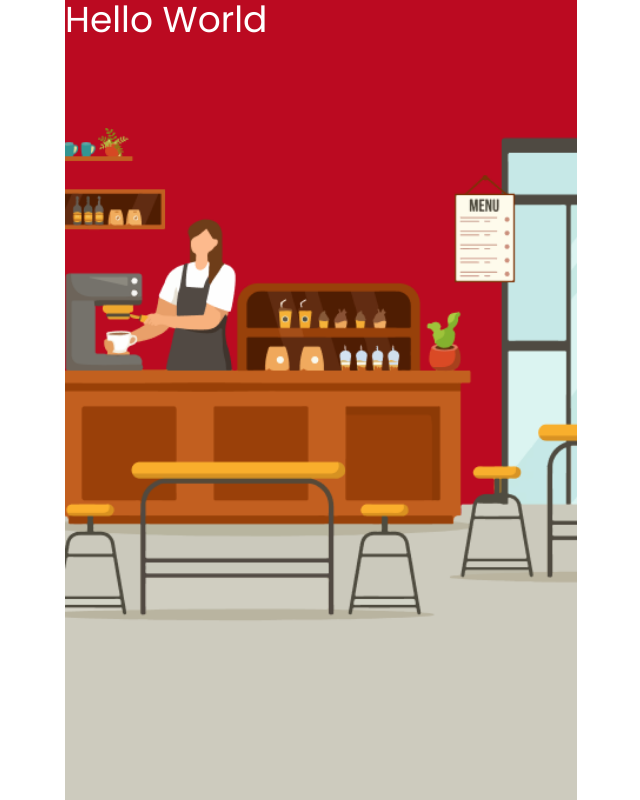
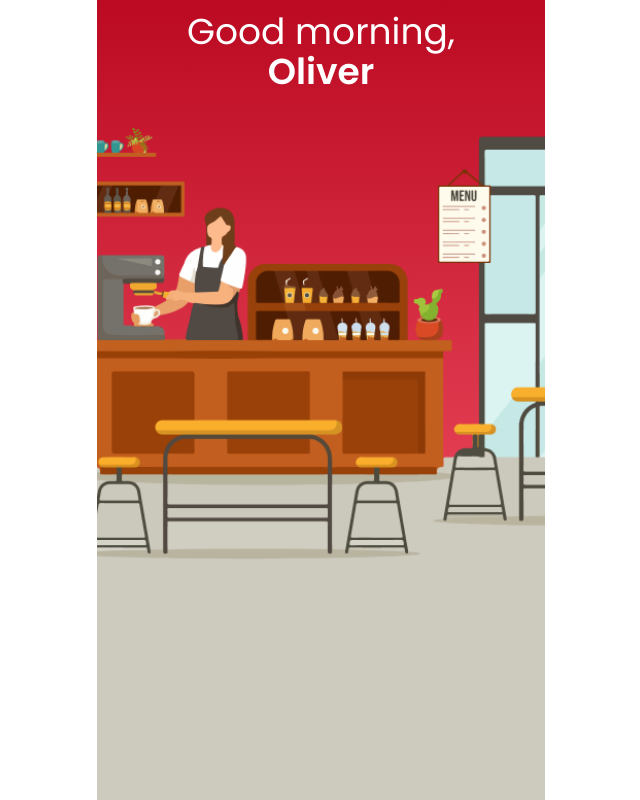
Before and after one commit to olinoles/coffee-nation, a React (Create React App) app: page / in a window 1280 px wide. Shown: the whole page, without its empty margins (319-959 px from the left). Built offline with nearby package versions, Linux system fonts and the light colour scheme.

Commit message:
Fix layout, add home

```diff
--- a/src/App.tsx
+++ b/src/App.tsx
@@ -1,14 +1,15 @@
 import React from "react";
 import "./App.css";
 
-import { Layout } from "./pages/HomeLayout";
+import { HomeLayout } from "./pages/HomeLayout";
+import { HomePage } from "./pages/HomePage";
 
 function App() {
   return (
     <div className="App flex h-screen">
-      <Layout>
-        <h1 className="text-white text-4xl">Hello World</h1>
-      </Layout>
+      <HomeLayout>
+        <HomePage />
+      </HomeLayout>
     </div>
   );
 }
--- a/src/pages/HomeLayout.tsx
+++ b/src/pages/HomeLayout.tsx
@@ -1,15 +1,14 @@
 import React from "react";
-
 import HomeBg from "../assets/home_bg.png";
 
-export function Layout({ children }: { children: React.ReactNode }) {
+export function HomeLayout({ children }: { children: React.ReactNode }) {
   return (
-    <div className="max-w-lg bg-red-700 mx-auto relative h-full flex flex-1">
-      <div className="flex flex-col absolute pt-32 size-full">
+    <div className="max-w-md bg-gradient-to-b from-red-700 to-red-400 mx-auto relative h-full flex flex-1">
+      <div className="flex flex-col pt-32 size-full">
         <img src={HomeBg} className="" alt="background" />
         <div className="bg-brand-grey flex-1"></div>
       </div>
-      {children}
+      <div className="absolute mx-auto w-full m-3">{children}</div>
     </div>
   );
 }
--- /dev/null
+++ b/src/pages/HomePage.tsx
@@ -0,0 +1,10 @@
+export function HomePage() {
+  return (
+    <div className="max-w-lg  mx-auto relative h-full flex flex-1">
+      <h1 className="text-white text-4xl mx-auto text-center">
+        Good morning, <br />
+        <b className="font-semibold">Oliver</b>
+      </h1>
+    </div>
+  );
+}
```
